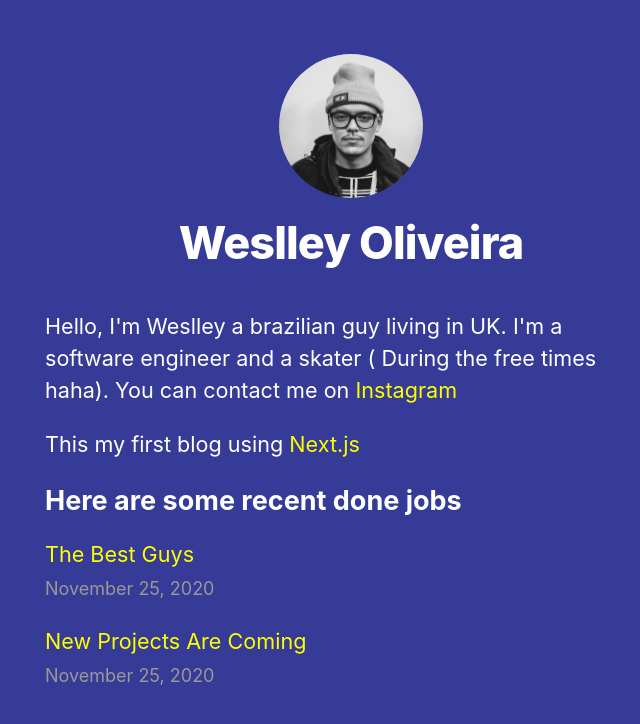
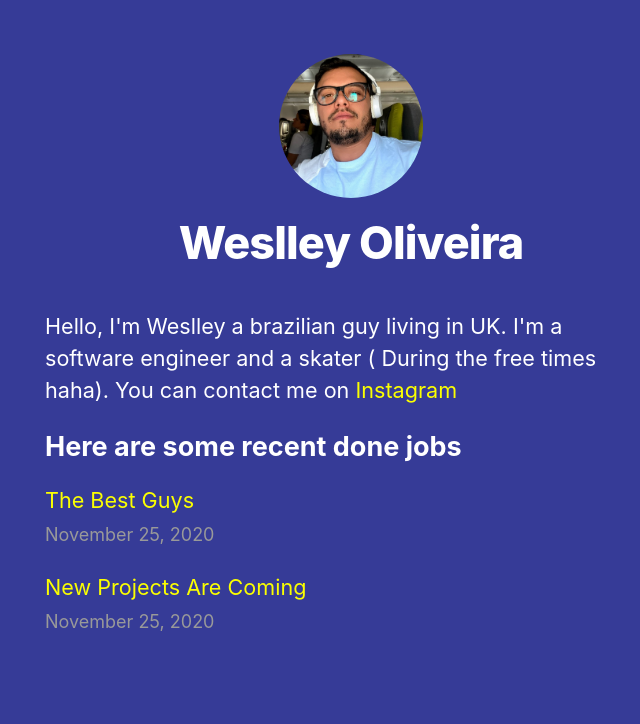
Before and after one commit to bobzera/weslley-blog, a Next.js app: page / in a window 1280 px wide. Shown: the top 724 px of the page, without its empty margins (289-929 px from the left). Built offline with nearby package versions, Linux system fonts and the light colour scheme.

Commit message:
update pic

```diff
--- a/pages/index.js
+++ b/pages/index.js
@@ -13,9 +13,7 @@ export default function Home({allPostsData}) {
       </Head>
       <section className={utilStyles.headingMd}>
 
-        <p>Hello, I'm Weslley a brazilian guy living in UK. I'm a software engineer and a skater ( During the  free times haha). You can contact me on <a href="https://www.instagram.com/weslleyzera/">Instagram</a></p>
-
-        <p>This my first blog using <a href="https://nextjs.org/">Next.js</a></p>
+        <p>Hello, I'm Weslley a brazilian guy living in UK. I'm a software engineer and a skater ( During the  free times haha). You can contact me on <a href="https://www.instagram.com/weslley.0liveira/">Instagram</a></p>
 
         <h2 className={utilStyles.headingLg}>Here are some recent done jobs</h2>
 
```
Also changed, not shown: public/images/profile.jpg.
